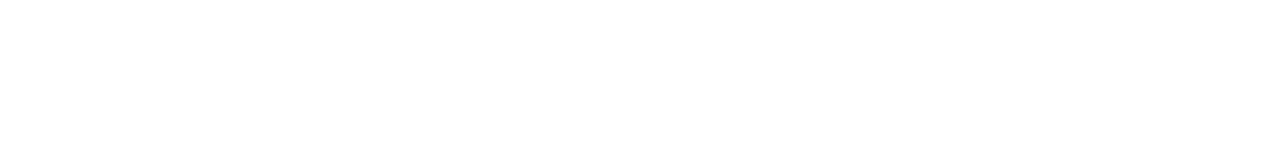
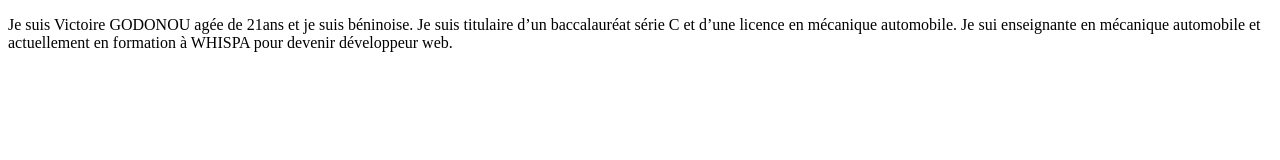
Before and after one commit to Bestnina/git-mon-cv, a plain HTML site: page index.html in a window 1280 px wide. Drawn offline with Linux system fonts and the light colour scheme; files that its build step writes are made by us from their sources.

Commit message:
mise en place de la section description

```diff
--- a/index.html
+++ b/index.html
@@ -8,6 +8,9 @@
     <title>Document</title>
 </head>
 <body>
-
+  <p>Je suis Victoire GODONOU agée de 21ans et je suis béninoise.
+    Je suis titulaire d’un baccalauréat série C et d’une licence en mécanique automobile.
+    Je sui enseignante en mécanique automobile et actuellement en formation à WHISPA pour devenir développeur web.
+  </p>
 </body>
 </html>
```
